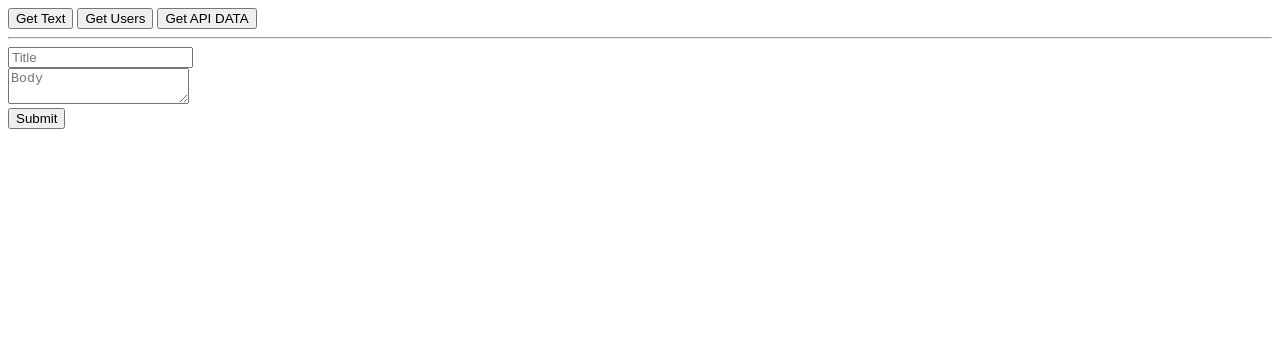
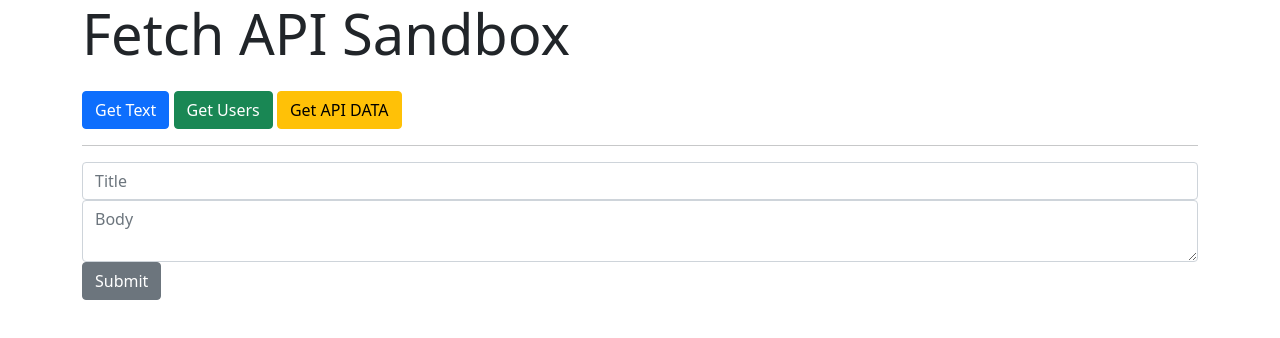
Before and after one commit to AGuerriere/fetch-api, a plain HTML site: page index.html in a window 1280 px wide. Drawn offline with nearby package versions, Linux system fonts and the light colour scheme.

Commit message:
finished project

```diff
--- a/index.html
+++ b/index.html
@@ -5,23 +5,28 @@
     <meta http-equiv="X-UA-Compatible" content="IE=edge">
     <meta name="viewport" content="width=device-width, initial-scale=1.0">
     <title>Fetch API Sandbox</title>
+    <link href="https://cdn.jsdelivr.net/npm/bootstrap@5.0.1/dist/css/bootstrap.min.css" rel="stylesheet" integrity="sha384-+0n0xVW2eSR5OomGNYDnhzAbDsOXxcvSN1TPprVMTNDbiYZCxYbOOl7+AMvyTG2x" crossorigin="anonymous">
 </head>
 <body>
-    <button id="getText">Get Text</button>
-    <button id="getUsers">Get Users</button>
-    <button id="getPosts">Get API DATA</button>
-    <hr>
-    <div id="output"></div>
-    <form id="addPost">
-        <div>
-            <input type="text" id="title" placeholder="Title">
+    <div class="container">
+        <h1 class="display-4 mb-4">Fetch API Sandbox</h1>
+        <div class="dflex">
+            <button class="btn btn-primary mr-4" id="getText">Get Text</button>
+            <button class="btn btn-success mr-4" id="getUsers">Get Users</button>
+            <button class="btn btn-warning mr-4" id="getPosts">Get API DATA</button>
         </div>
-        <div>
-            <textarea id="body" placeholder="Body"></textarea>
-        </div>
-        <input type="submit" id="title" value="Submit">
-    </form>
-
+        <hr>
+        <div id="output"></div>
+        <form id="addPost">
+            <div class="form-group">
+                <input type="text" id="title" class="form-control" placeholder="Title">
+            </div>
+            <div class="form-group">
+                <textarea id="body" class="form-control"  placeholder="Body"></textarea>
+            </div>
+            <input type="submit" class="btn btn-secondary" id="title" value="Submit">
+        </form>
+    </div>
    <script>
         document.getElementById('getText').addEventListener('click', getText)
         document.getElementById('getUsers').addEventListener('click', getUsers)
@@ -40,13 +45,13 @@
             fetch('users.json')
             .then((response) => response.json())
             .then((data) => {
-                let output = '<h2>Users</h2>';
+                let output = '<h2 class="mb-4">Users</h2>';
                 data.forEach(function(user){
                     output += `
-                    <ul>
-                        <li>ID: ${user.id}</li>
-                        <li>Name: ${user.name}</li>
-                        <li>Email: ${user.email}</li>
+                    <ul class="list-group mb-3">
+                        <li class="list-group-item">ID: ${user.id}</li>
+                        <li class="list-group-item">Name: ${user.name}</li>
+                        <li class="list-group-item">Email: ${user.email}</li>
                     </ul>
                     `
                 })
@@ -58,10 +63,10 @@
             fetch('https://jsonplaceholder.typicode.com/posts')
             .then((response) => response.json())
             .then((data) => {
-                let output = '<h2>Posts</h2>';
+                let output = '<h2 class="mb-4">Posts</h2>';
                 data.forEach(function(post){
                     output += `
-                    <div>
+                    <div class="card card-body mb3">
                         <h3>${post.title}</h3>
                         <p>${post.body}</p>
                     </div>
```
